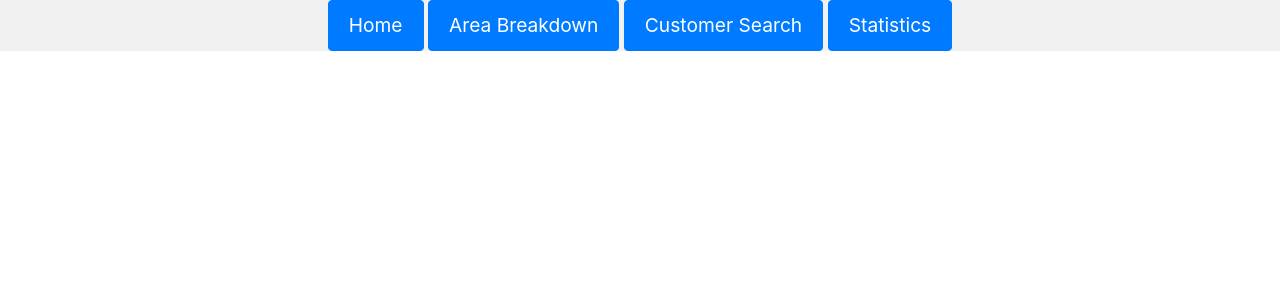
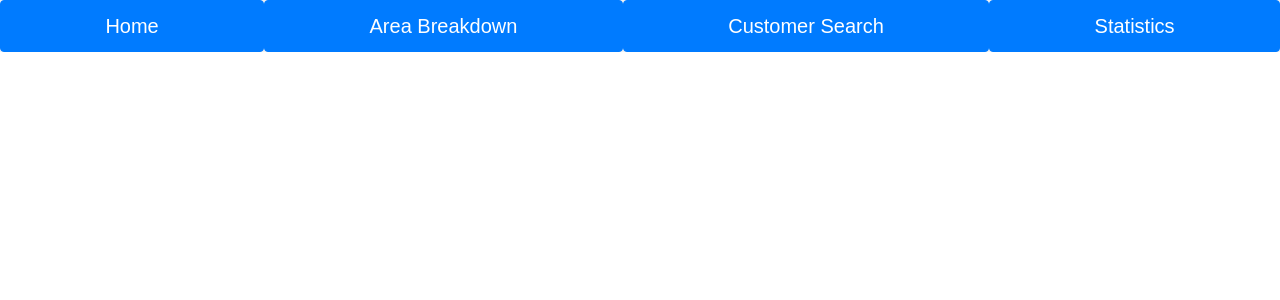
Before and after one commit to dev-yoder/database_project, a Flask app: template templates/index.html in a window 1280 px wide. Shown: the top 300 px of the page. Run offline with Flask 3, Linux system fonts and the light colour scheme; the template is opened without the code that fills it, so the values that code supplies are empty; some libraries are stand-ins or nearby versions.

Commit message:
header changes

```diff
--- a/static/css/styles.css
+++ b/static/css/styles.css
@@ -44,3 +44,26 @@
   font-size: 1.2em;
   padding: 10px 20px;
 }
+
+body {
+  font-family: Arial, sans-serif;
+  margin: 0;
+  padding: 0;
+}
+
+.container {
+  margin-top: 20px;
+}
+
+.header {
+  display: flex;
+  justify-content: center;
+  align-items: center;
+  margin-bottom: 20px;
+}
+
+.header .btn {
+  flex-grow: 1;
+  font-size: 1.25rem; /* Increase the font size */
+  padding: 10px 20px; /* Add more padding to the buttons */
+}
```
